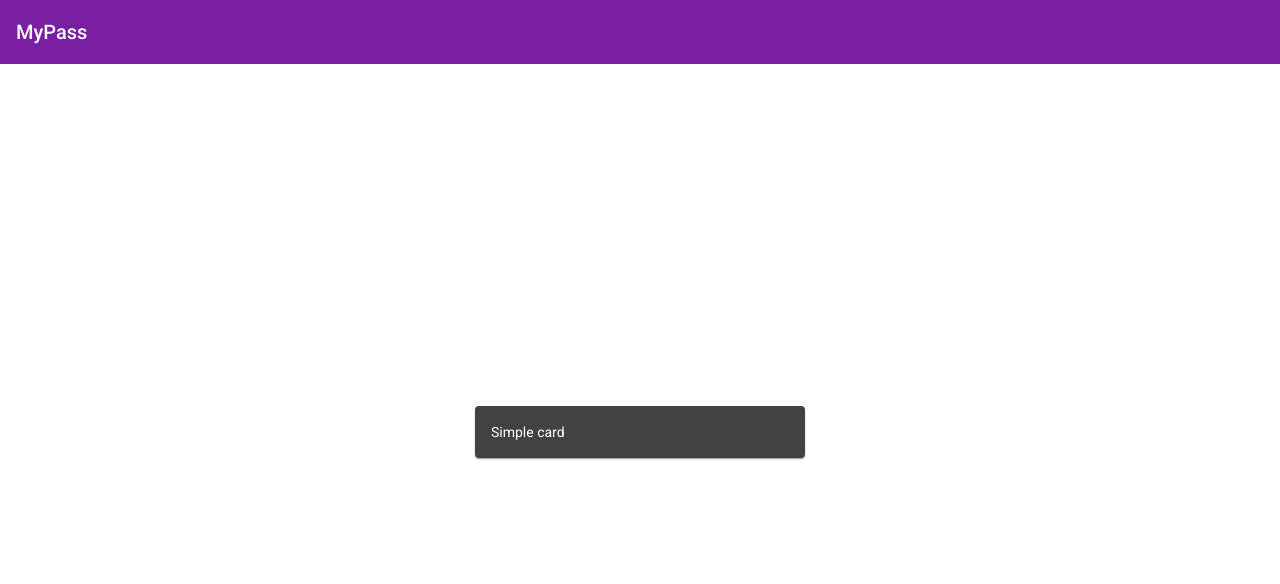
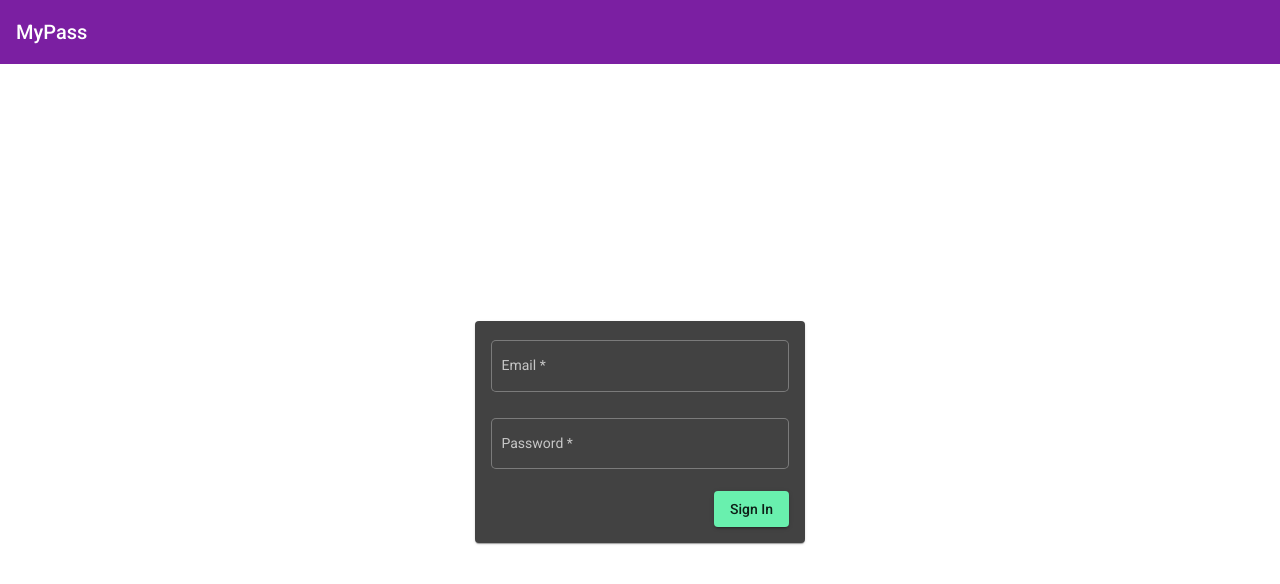
Before and after one commit to L0y3r/password-manager, an Angular app: page / in a window 1280 px wide. Shown: the top 584 px of the page. Built offline with nearby package versions, Linux system fonts and the light colour scheme.

Commit message:
feat(layout): Define template form for login component

```diff
--- a/src/app/layout/landing/login/login.component.css
+++ b/src/app/layout/landing/login/login.component.css
@@ -0,0 +1,3 @@
+.mat-form-field {
+    width: 100%;
+}
--- a/src/app/layout/landing/login/login.component.html
+++ b/src/app/layout/landing/login/login.component.html
@@ -1 +1,16 @@
-<mat-card fxFlex="330px">Simple card</mat-card>
+<mat-card fxFlex="330px">
+    <form>
+        <mat-form-field appearance="outline">
+            <mat-label>Email</mat-label>
+            <input matInput placeholder="someone@example.com" type="email" [(ngModel)]="email" name="email" required>
+        </mat-form-field>
+        <mat-form-field appearance="outline">
+            <mat-label>Password</mat-label>
+            <input matInput placeholder="********" type="password" [(ngModel)]="password" name="password" required>
+        </mat-form-field>
+        <div fxLayout="row">
+            <div fxFlex="1 1 auto"></div>
+            <button mat-raised-button color="accent" type="submit">Sign In</button>
+        </div>
+    </form>
+</mat-card>
--- a/src/app/layout/landing/login/login.component.ts
+++ b/src/app/layout/landing/login/login.component.ts
@@ -7,6 +7,9 @@ import { Component, OnInit } from '@angular/core';
 })
 export class LoginComponent implements OnInit {
 
+  email: string = '';
+  password: string = '';
+
   constructor() { }
 
   ngOnInit(): void {
--- a/src/index.html
+++ b/src/index.html
@@ -2,7 +2,7 @@
 <html lang="en">
 <head>
   <meta charset="utf-8">
-  <title>PasswordManager</title>
+  <title>Password Manager</title>
   <base href="/">
   <meta name="viewport" content="width=device-width, initial-scale=1">
   <link rel="icon" type="image/x-icon" href="favicon.ico">
```
Also changed, not shown: src/app/shared/material.module.ts (+7 -6 lines), src/app/shared/shared.module.ts (+4 -4 lines).
